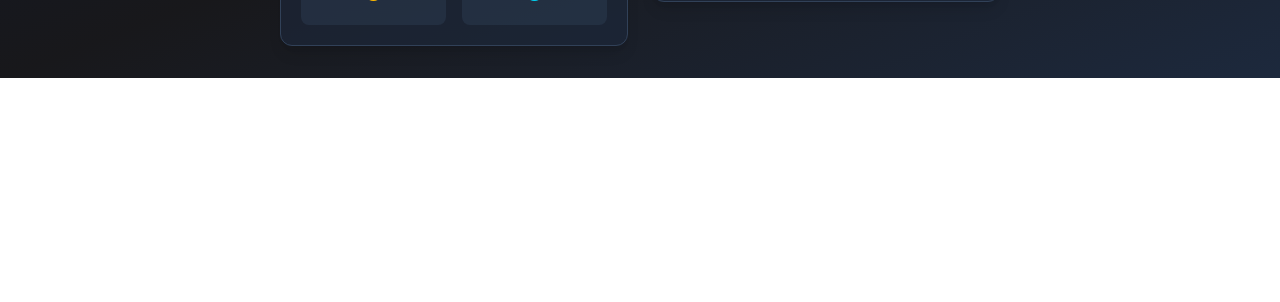
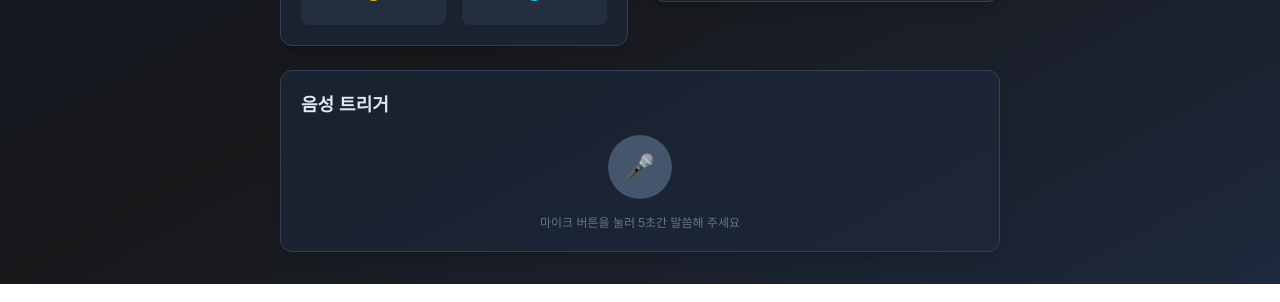
Before and after one commit to pizzahobbang98/thinq-momscare, a Next.js app: page /hub in a window 1280 px wide. Shown: the part 415-717 px from the top of the page. Built offline with nearby package versions, Linux system fonts and the light colour scheme; no server answers; the database is empty.

Commit message:
feat: 음성 트리거 (Whisper + GPT-4o)

```diff
--- /dev/null
+++ b/app/api/voice/route.ts
@@ -0,0 +1,105 @@
+import OpenAI from 'openai'
+import { NextResponse } from 'next/server'
+
+type VoiceAction = 'NAUSEA_MODE' | 'SLEEP_MODE' | 'AIR_ON' | 'AIR_OFF' | 'UNKNOWN'
+
+type VoiceIntent = {
+  action: VoiceAction
+  message: string
+}
+
+const SYSTEM_PROMPT = `당신은 임산부 케어 스마트홈 AI입니다.
+사용자 발화를 분석해서 아래 JSON만 반환하세요.
+{
+  action: 'NAUSEA_MODE' | 'SLEEP_MODE' | 'AIR_ON' | 'AIR_OFF' | 'UNKNOWN',
+  message: string (한국어로 응답 메시지)
+}`
+
+const VALID_ACTIONS: VoiceAction[] = [
+  'NAUSEA_MODE',
+  'SLEEP_MODE',
+  'AIR_ON',
+  'AIR_OFF',
+  'UNKNOWN',
+]
+
+function parseIntent(content: string): VoiceIntent {
+  try {
+    const parsed = JSON.parse(content) as Partial<VoiceIntent>
+    const action = VALID_ACTIONS.includes(parsed.action as VoiceAction)
+      ? (parsed.action as VoiceAction)
+      : 'UNKNOWN'
+
+    return {
+      action,
+      message: parsed.message ?? '요청을 이해하지 못했어요.',
+    }
+  } catch {
+    return {
+      action: 'UNKNOWN',
+      message: '요청을 이해하지 못했어요.',
+    }
+  }
+}
+
+export async function POST(request: Request) {
+  try {
+    const apiKey = process.env.OPENAI_API_KEY
+    if (!apiKey) {
+      console.error('OPENAI_API_KEY가 설정되지 않았습니다.')
+      return NextResponse.json({ error: '서버 설정 오류' }, { status: 500 })
+    }
+
+    const formData = await request.formData()
+    const audio = formData.get('audio')
+
+    if (!audio || !(audio instanceof Blob)) {
+      return NextResponse.json({ error: '음성 파일이 없습니다.' }, { status: 400 })
+    }
+
+    const openai = new OpenAI({ apiKey })
+    const file = new File([audio], 'recording.webm', {
+      type: audio.type || 'audio/webm',
+    })
+
+    const transcription = await openai.audio.transcriptions.create({
+      file,
+      model: 'whisper-1',
+      language: 'ko',
+    })
+
+    const transcript = transcription.text.trim()
+    if (!transcript) {
+      return NextResponse.json({
+        action: 'UNKNOWN',
+        message: '음성을 인식하지 못했어요. 다시 말씀해 주세요.',
+        transcript: '',
+      })
+    }
+
+    const completion = await openai.chat.completions.create({
+      model: 'gpt-4o',
+      messages: [
+        { role: 'system', content: SYSTEM_PROMPT },
+        { role: 'user', content: transcript },
+      ],
+      response_format: { type: 'json_object' },
+    })
+
+    const content = completion.choices[0]?.message?.content
+    if (!content) {
+      return NextResponse.json({ error: 'Intent 분석 실패' }, { status: 500 })
+    }
+
+    const intent = parseIntent(content)
+
+    return NextResponse.json({
+      action: intent.action,
+      message: intent.message,
+      transcript,
+    })
+  } catch (error) {
+    console.error('음성 API 처리 실패:', error)
+    return NextResponse.json({ error: '음성 처리 중 오류가 발생했습니다.' }, { status: 500 })
+  }
+}
--- a/app/hub/page.tsx
+++ b/app/hub/page.tsx
@@ -3,7 +3,7 @@
 import { useEffect, useState } from 'react'
 import { useRouter } from 'next/navigation'
 import { supabase, DEMO_WIFE_ID } from '@/lib/supabase'
-import { controlAirPurifier } from '@/lib/thinq-mock'
+import { controlAirPurifier, type ThinQCommand } from '@/lib/thinq-mock'
 
 type DeviceStatus = {
   power: string
@@ -33,6 +33,19 @@ type FeedItem = {
   created_at: string
   label: string
 }
+
+type VoiceStatus = 'idle' | 'recording' | 'processing' | 'done'
+
+type VoiceAction = ThinQCommand | 'UNKNOWN'
+
+type VoiceApiResponse = {
+  action: VoiceAction
+  message: string
+  transcript?: string
+  error?: string
+}
+
+const DEVICE_COMMANDS: ThinQCommand[] = ['NAUSEA_MODE', 'SLEEP_MODE', 'AIR_ON', 'AIR_OFF']
 
 function getTodayLabel() {
   return new Date().toLocaleDateString('ko-KR', {
@@ -125,6 +138,8 @@ export default function HubPage() {
   const [feed, setFeed] = useState<FeedItem[]>([])
   const [isAirOnLoading, setIsAirOnLoading] = useState(false)
   const [isAirOffLoading, setIsAirOffLoading] = useState(false)
+  const [voiceStatus, setVoiceStatus] = useState<VoiceStatus>('idle')
+  const [voiceMessage, setVoiceMessage] = useState('')
 
   useEffect(() => {
     const timer = setInterval(() => {
@@ -261,6 +276,74 @@ export default function HubPage() {
       supabase.removeChannel(channel)
     }
   }, [])
+
+  async function handleVoiceRecord() {
+    if (voiceStatus === 'recording' || voiceStatus === 'processing') return
+
+    setVoiceMessage('')
+    setVoiceStatus('recording')
+
+    try {
+      const stream = await navigator.mediaDevices.getUserMedia({ audio: true })
+      const mediaRecorder = new MediaRecorder(stream, { mimeType: 'audio/webm' })
+      const chunks: Blob[] = []
+
+      mediaRecorder.ondataavailable = (event) => {
+        if (event.data.size > 0) chunks.push(event.data)
+      }
+
+      await new Promise<void>((resolve, reject) => {
+        mediaRecorder.onstop = () => resolve()
+        mediaRecorder.onerror = () => reject(new Error('녹음 실패'))
+        mediaRecorder.start()
+        setTimeout(() => mediaRecorder.stop(), 5000)
+      })
+
+      stream.getTracks().forEach((track) => track.stop())
+
+      if (chunks.length === 0) {
+        throw new Error('녹음된 오디오가 없습니다.')
+      }
+
+      setVoiceStatus('processing')
+
+      const blob = new Blob(chunks, { type: 'audio/webm' })
+      const formData = new FormData()
+      formData.append('audio', blob, 'recording.webm')
+
+      const response = await fetch('/api/voice', {
+        method: 'POST',
+        body: formData,
+      })
+
+      const data = (await response.json()) as VoiceApiResponse
+
+      if (!response.ok) {
+        throw new Error(data.error ?? '음성 API 요청 실패')
+      }
+
+      setVoiceMessage(data.message)
+      setVoiceStatus('done')
+
+      if (DEVICE_COMMANDS.includes(data.action as ThinQCommand)) {
+        const command = data.action as ThinQCommand
+        const result = await controlAirPurifier(command)
+
+        const { error } = await supabase.from('device_events').insert({
+          user_id: DEMO_WIFE_ID,
+          event_type: command,
+          triggered_by: 'VOICE',
+          device_status: result.deviceStatus,
+        })
+
+        if (error) throw error
+      }
+    } catch (error) {
+      console.error('음성 트리거 실패:', error)
+      setVoiceMessage('음성 처리에 실패했어요. 다시 시도해 주세요.')
+      setVoiceStatus('done')
+    }
+  }
 
   async function handleDeviceControl(command: 'AIR_ON' | 'AIR_OFF') {
     const setLoading = command === 'AIR_ON' ? setIsAirOnLoading : setIsAirOffLoading
@@ -401,6 +484,39 @@ export default function HubPage() {
             </section>
           </div>
         </div>
+
+        {/* 카드 5 - 음성 트리거 */}
+        <section className="mt-6 rounded-xl border border-slate-700 bg-slate-800/60 p-5 shadow-lg">
+          <h2 className="mb-4 text-lg font-semibold text-slate-200">음성 트리거</h2>
+          <div className="flex flex-col items-center gap-4">
+            <button
+              type="button"
+              onClick={handleVoiceRecord}
+              disabled={voiceStatus === 'recording' || voiceStatus === 'processing'}
+              className={`flex h-16 w-16 items-center justify-center rounded-full text-2xl transition disabled:cursor-not-allowed disabled:opacity-60 ${
+                voiceStatus === 'recording'
+                  ? 'animate-pulse bg-red-500 text-white'
+                  : 'bg-slate-600 text-white hover:bg-slate-500'
+              }`}
+            >
+              🎤
+            </button>
+            {voiceStatus === 'recording' && (
+              <p className="text-sm text-red-400">🎤 듣고 있어요...</p>
+            )}
+            {voiceStatus === 'processing' && (
+              <p className="text-sm text-amber-400">🤔 분석 중...</p>
+            )}
+            {voiceStatus === 'done' && voiceMessage && (
+              <p className="rounded-lg border border-slate-600 bg-slate-700/40 px-4 py-3 text-center text-sm text-slate-200">
+                {voiceMessage}
+              </p>
+            )}
+            {voiceStatus === 'idle' && (
+              <p className="text-xs text-slate-500">마이크 버튼을 눌러 5초간 말씀해 주세요</p>
+            )}
+          </div>
+        </section>
       </div>
     </div>
   )
--- a/package.json
+++ b/package.json
@@ -12,6 +12,7 @@
     "@supabase/supabase-js": "^2.107.0",
     "axios": "^1.17.0",
     "next": "16.2.7",
+    "openai": "^6.42.0",
     "react": "19.2.4",
     "react-dom": "19.2.4"
   },
```
Also changed, not shown: 1 other file (tests, documents, lock files or other folders).
